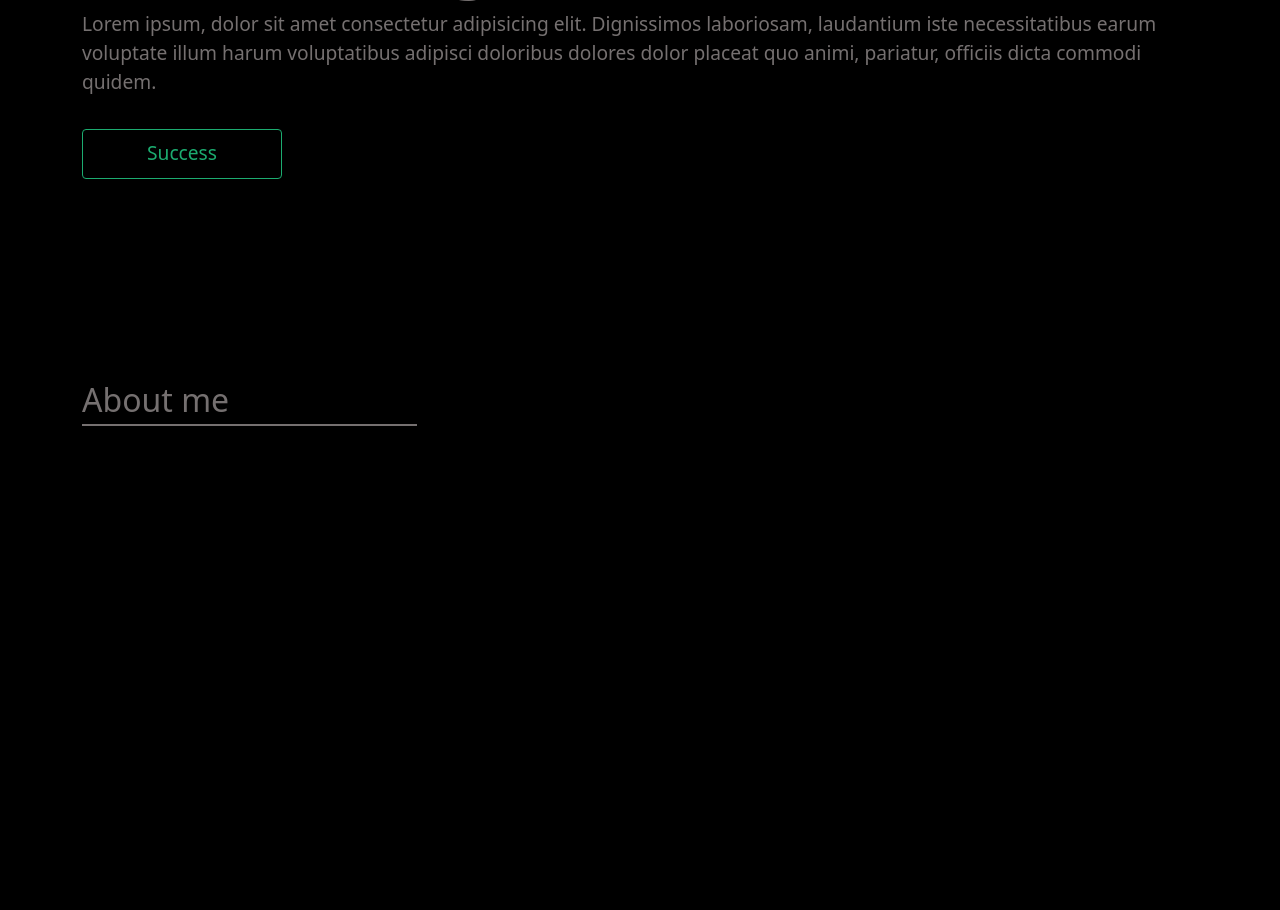
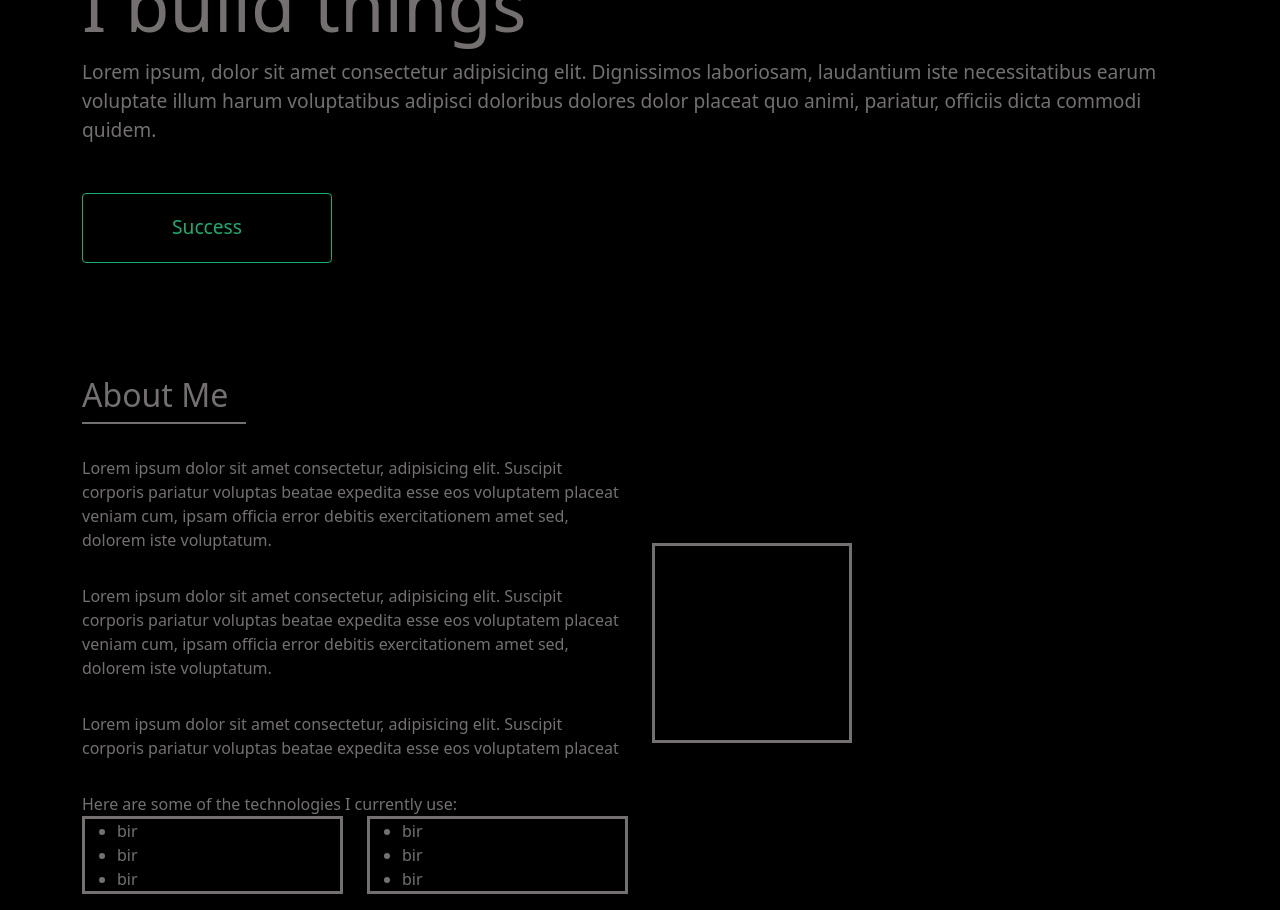
Before and after one commit to muratcan-yuksel/portfolio-brittany, a React (Vite) app: page / in a window 1280 px wide. Shown: the part 480-1390 px from the top of the page. Before the commit the page ends 906 px from the top, so only its background shows below. Built offline with nearby package versions, Linux system fonts and the light colour scheme; the HTML template or start-up script is replaced by a standard one.

Commit message:
about page almost done

```diff
--- a/src/components/about/About.jsx
+++ b/src/components/about/About.jsx
@@ -7,11 +7,51 @@ const About = () => {
     <div>
       <Container>
         <Row>
-          <Col xs={12}>
-            <div className="aboutTitle">About me</div>
+          <Col xs={12} md={6}>
+            <div className="aboutText d-flex flex-column">
+              <h4 className="aboutTitle">About Me</h4>
+              <span className="aboutLine"></span>
+              <p className="aboutPara">
+                Lorem ipsum dolor sit amet consectetur, adipisicing elit.
+                Suscipit corporis pariatur voluptas beatae expedita esse eos
+                voluptatem placeat veniam cum, ipsam officia error debitis
+                exercitationem amet sed, dolorem iste voluptatum.
+              </p>{" "}
+              <p className="aboutPara">
+                Lorem ipsum dolor sit amet consectetur, adipisicing elit.
+                Suscipit corporis pariatur voluptas beatae expedita esse eos
+                voluptatem placeat veniam cum, ipsam officia error debitis
+                exercitationem amet sed, dolorem iste voluptatum.
+              </p>{" "}
+              <p className="aboutPara">
+                Lorem ipsum dolor sit amet consectetur, adipisicing elit.
+                Suscipit corporis pariatur voluptas beatae expedita esse eos
+                voluptatem placeat
+              </p>
+              <span className="aboutPara">
+                Here are some of the technologies I currently use:
+              </span>
+              <Row>
+                <Col>
+                  <ul className="techList">
+                    <li>bir</li>
+                    <li>bir</li>
+                    <li>bir</li>
+                  </ul>{" "}
+                </Col>
+                <Col>
+                  <ul className="techList">
+                    <li>bir</li>
+                    <li>bir</li>
+                    <li>bir</li>
+                  </ul>{" "}
+                </Col>{" "}
+              </Row>
+            </div>
           </Col>
-          <Col xs={12}>
-            <div className="aboutLine"></div>
+          {/* image col */}
+          <Col className="d-flex align-items-center" xs={12} md={6}>
+            <div className="pp"></div>
           </Col>
         </Row>
       </Container>
--- a/src/components/about/about.css
+++ b/src/components/about/about.css
@@ -1,3 +1,7 @@
+.aboutContainer {
+  border: solid;
+}
+
 .aboutTitle {
   font-size: 2rem;
 }
@@ -5,4 +9,19 @@
   border: 1px solid rgb(117, 112, 112);
   height: 2px;
   width: 30%;
+  margin-bottom: 1rem;
 }
+.aboutPara {
+  margin-top: 1rem;
+}
+.pp {
+  height: 200px;
+  width: 200px;
+  border: solid;
+}
+.trycol {
+  border: solid;
+}
+.techList {
+  border: solid;
+}
--- a/src/styles/landing.css
+++ b/src/styles/landing.css
@@ -1,6 +1,6 @@
 .landingComp {
-  height: 100vh;
-  padding-top: 12rem;
+  min-height: 100vh;
+  padding-top: 15rem;
 }
 .landingHello {
   font-size: 1.1rem;
@@ -12,10 +12,10 @@
   font-size: 1.2rem;
 }
 .landingButton {
-  margin-top: 2rem;
+  margin-top: 3rem;
   color: rgb(28, 172, 112);
   border: 1px solid rgb(28, 172, 112);
-  width: 200px;
-  height: 50px;
+  width: 250px;
+  height: 70px;
   font-size: 1.2rem;
 }
```
